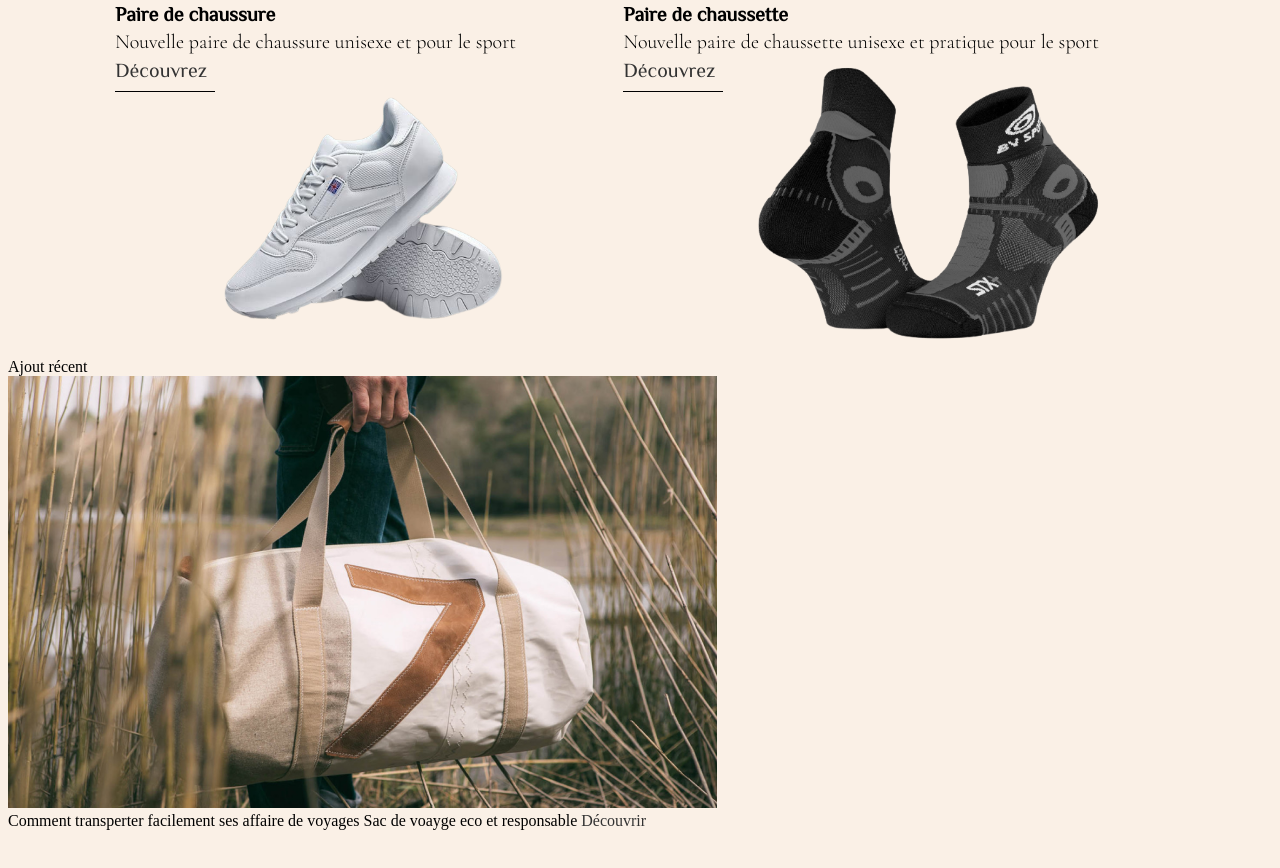
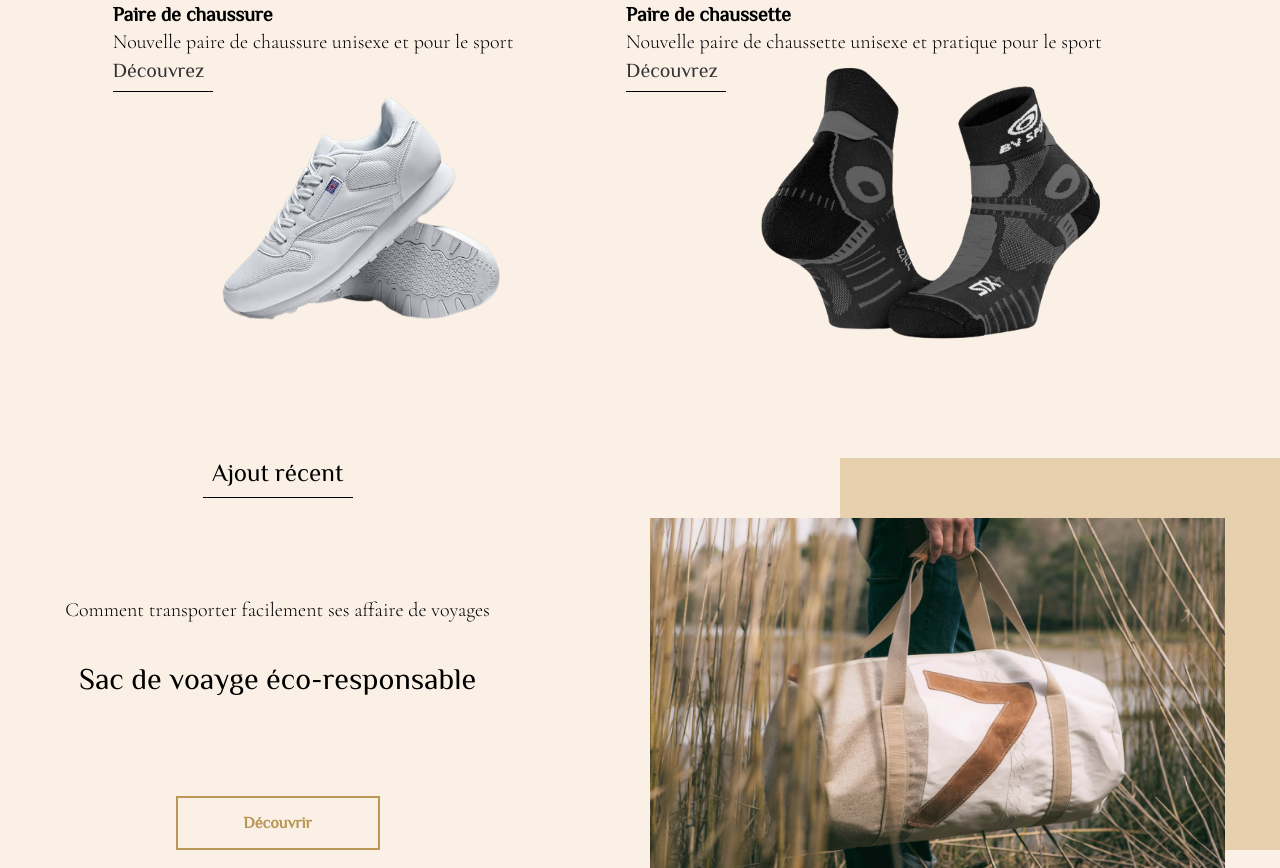
Before and after one commit to quentintnl/Projet-HEOL, a plain HTML site: page index.html in a window 1280 px wide. Shown: the part 840-1708 px from the top of the page. Before the commit the page ends 1678 px from the top, so only its background shows below. Drawn offline with nearby package versions, Linux system fonts and the light colour scheme.

Commit message:
recent news

```diff
--- a/index.html
+++ b/index.html
@@ -80,19 +80,27 @@
     </div>
 </div>
 <div class="recent_news">
-    <div>
-        <span>Ajout récent</span>
+    <div class="txt_recent_news">
+        <div class="txt_recent_news_and_bottom_line">
+            <span class="just_txt_recent_news">Ajout récent</span>
             <div class="bottom_line_recent_news"></div>
         </div>
+        <div class="recent_news_txt_btn_discover">
             <div>
-        <img src="images/sac-ajout-recent.png">
+                <span class="recent_news_txt">Comment transporter facilement ses affaire de voyages</span><br>
             </div>
             <div>
-        <span>Comment transperter facilement ses affaire de voyages</span>
-        <span>Sac de voayge eco et responsable</span>
+                <span class="recent_news_title">Sac de voayge éco-responsable</span>
+            </div>
+            <div class="discover_btn_recent_news">
                 <a href="">
-            <span>Découvrir</span>
+                    <span class="txt_color_discover_recent_news">Découvrir</span>
                 </a>
             </div>
         </div>
+    </div>
+    <div class="background_new_sac_show">
+        <img class="news_sac_show_img"src="images/sac-ajout-recent.png">
+    </div>
+</div>
 </html>
--- a/style_reception.css
+++ b/style_reception.css
@@ -1,8 +1,11 @@
 *{
     text-decoration: none;
 }
+
 body{
-    background-color: #FAF0E6
+    background-color: #FAF0E6;
+    margin-left: 0px;
+    margin-right: 0px;
 }
 
 a:visited{
@@ -39,7 +42,7 @@ a:hover{
 
 .product_show{
     display: flex;
-    justify-content: center;
+    justify-content: flex-start;
     position: absolute;
     padding-left: 50px;
     width: 1400px;
@@ -52,8 +55,8 @@ a:hover{
 .product_show_img{
     position: relative;
     height: 700px;
-    left: -350px;
-    top: -50px;
+    left: -200px;
+    top: -100px;
 }
 
 .name_product_show{
@@ -169,3 +172,90 @@ a:hover{
 .shoe_discovery_display{
     display: flex;
 }
+
+.recent_news{
+    display: flex;
+    justify-content: space-around;
+    margin-top: 100px;
+}
+
+.background_new_sac_show{
+    position: relative;
+    right: -220px;
+    background-color: #E7D0AD;
+    padding: 10px;
+    margin-right: 0px;
+}
+
+.news_sac_show_img{
+    position: relative;
+    height: 350px;
+    left: -200px;
+    bottom: -50px;
+}
+
+.txt_recent_news{
+    display: inline-block;
+    text-align: center;
+    align-items: center;
+}
+
+.just_txt_recent_news{
+    font-family: "Philosopher";
+    font-size: 25px;
+    font-weight: 500;
+}
+
+.bottom_line_recent_news{
+    margin-top: 10px;
+    border-top: 1px solid #000;
+    width : 150px;
+}
+
+.txt_recent_news_and_bottom_line{
+    display: flex;
+    flex-direction: column;
+    align-items: center;
+}
+
+.recent_news_txt{
+    display: inline-block;
+    margin-top: 100px;
+    font-family: "Cormorant Garamond";
+    font-size: 20px;
+    font-weight: 500;
+}
+.recent_news_title{
+    display: inline-block;
+    margin-top: 40px;
+    font-family: "Philosopher";
+    font-size: 30px;
+    font-weight: 500;
+}
+
+.discover_btn_recent_news{
+    display: flex;
+    justify-content: center;
+    align-items: center;
+    margin-top: 100px;
+    border: 2px solid #BA9755;
+    height: 50px;
+    width: 200px;
+}
+
+.txt_color_discover_recent_news{
+    color: #BA9755;
+    font-family: "Philosopher";
+    font-weight: 800;
+}
+
+.txt_color_discover_recent_news:hover{
+    color:#4B6F43;
+    transition:0.4s;
+}
+
+.recent_news_txt_btn_discover{
+    display: flex;
+    flex-direction: column;
+    align-items: center;
+}
```
Also changed, not shown: images/PayPal.png (added), images/VISA.png (added), images/mastercard.png (added). Lines whose indentation alone changed are shown as unchanged.
